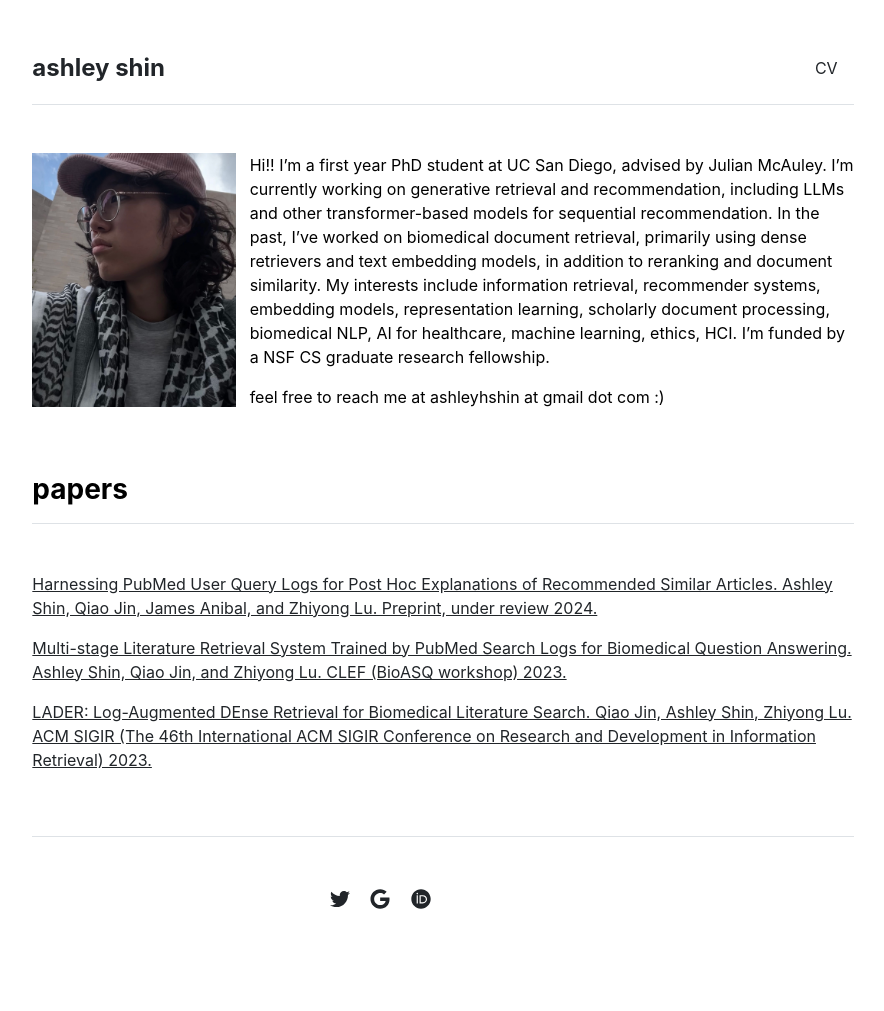
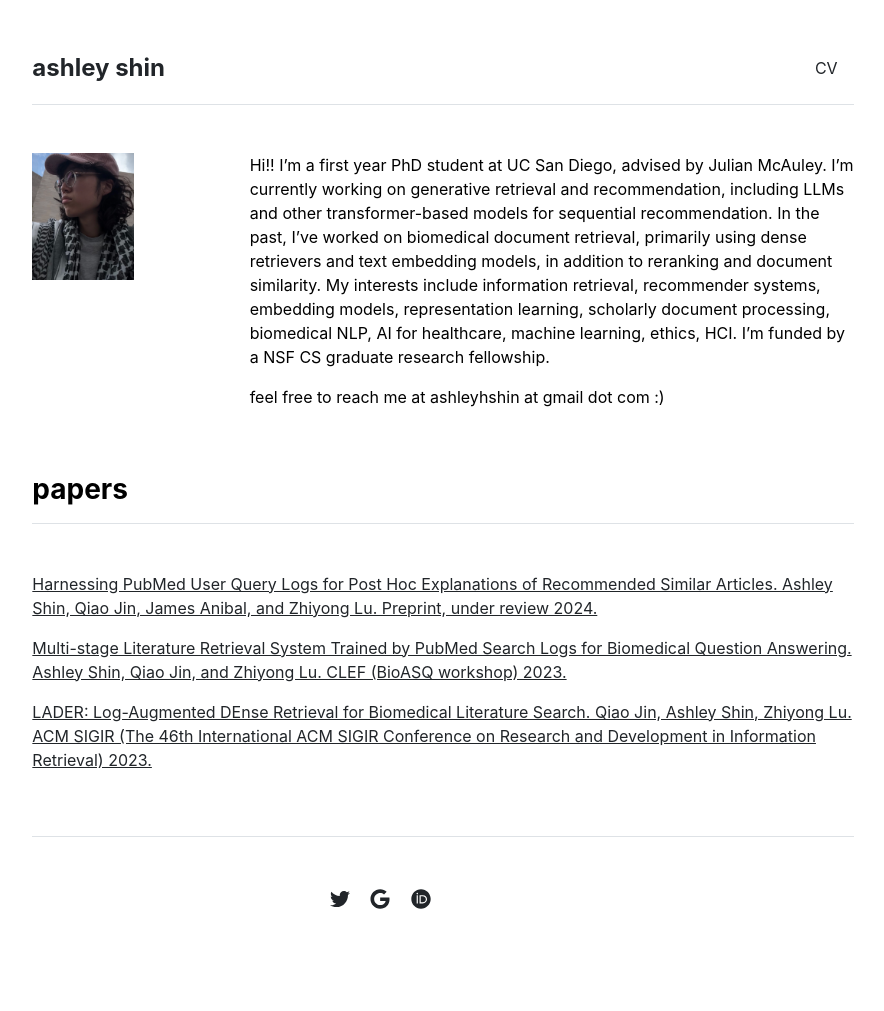
Before and after one commit to ashleys0/ashleyshin, a Jekyll site: the page built from index.md, in a window 1280 px wide. Shown: the whole page, without its empty margins (197-1081 px from the left). Built offline with Jekyll 4.4.1, drawn with Linux system fonts in a browser that asks for light colours.

Commit message:
changed img width 120 -> 60%

```diff
--- a/_layouts/home.html
+++ b/_layouts/home.html
@@ -4,7 +4,7 @@ layout: default
 
 <div class="row g-5 mb-5">
   <div class="col-md-3">
-    <img src="{{ site.github.url }}/assets/img/home.jpg" alt="Home" width="120%">
+    <img src="{{ site.github.url }}/assets/img/home.jpg" alt="Home" width="60%">
   </div>
   <div class="col-md-9">
     <!-- <h3 class="fw-bold">research</h3> -->
```
